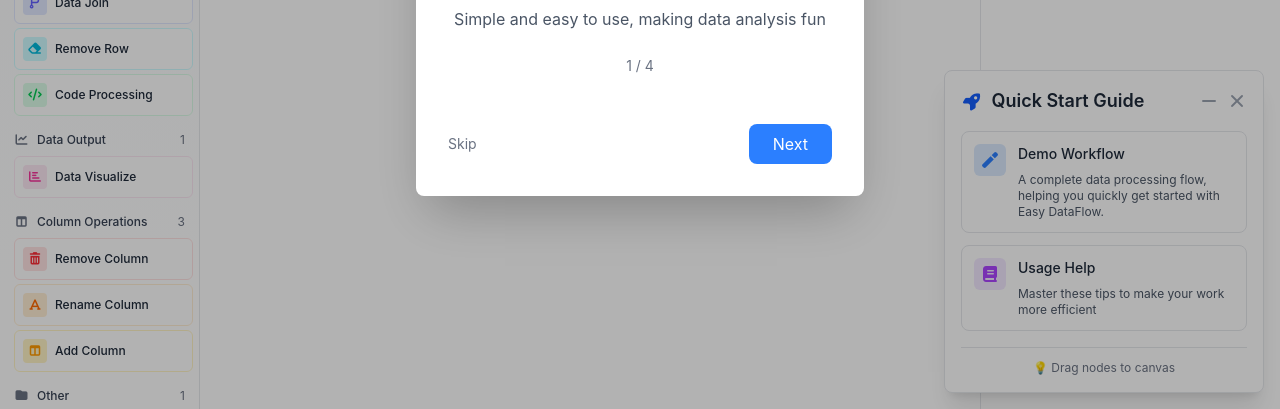
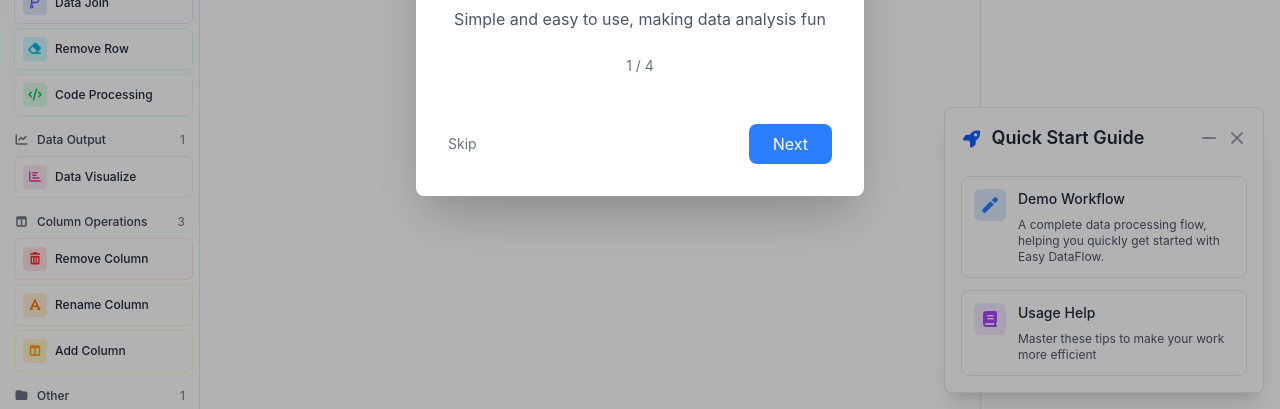
Before and after one commit to TuGuobin/easy-dataflow, a React (Vite) app: page / in a window 1280 px wide. Shown: the part 391-800 px from the top of the page. Built offline with nearby package versions, Linux system fonts and the light colour scheme; a web font is replaced by a local one.

Commit message:
ui(guide): fix overflow bug

```diff
--- a/src/components/help/quick-start-guide.tsx
+++ b/src/components/help/quick-start-guide.tsx
@@ -74,8 +74,8 @@ export const QuickStartGuide: React.FC<QuickStartGuideProps> = ({ onStartDemo, o
       </div>
 
       <div className={`fixed bottom-4 right-4 z-40 transition-all duration-300 ease-in-out transform origin-bottom-right ${!isMinimized && !isAnimating ? "opacity-100 scale-100" : "opacity-0 scale-0 pointer-events-none"}`}>
-        <div className="bg-white rounded-lg shadow-xl border border-gray-200 p-4 w-80 max-h-[70vh] flex flex-col">
-          <div className="flex items-center justify-between mb-4">
+        <div className="bg-white rounded-lg shadow-xl border border-gray-200 p-2 w-80 max-h-[70vh] flex flex-col">
+          <div className="flex items-center justify-between mb-2 p-2">
             <h3 className="text-lg font-semibold text-gray-800 flex items-center">
               <i className="fas fa-rocket text-blue-600 mr-2"></i>
               {t("help.quickStartGuide")}
@@ -90,7 +90,7 @@ export const QuickStartGuide: React.FC<QuickStartGuideProps> = ({ onStartDemo, o
             </div>
           </div>
 
-          <div className="space-y-3 flex-1">
+          <div className="space-y-3 flex-1 overflow-y-auto p-2">
             {quickActions.map((action, index) => {
               const theme = getActionTheme(action.color as Color)
               return (
@@ -106,10 +106,6 @@ export const QuickStartGuide: React.FC<QuickStartGuideProps> = ({ onStartDemo, o
               )
             })}
           </div>
-
-          <div className="mt-4 pt-3 border-t border-gray-200 flex-shrink-0">
-            <p className="text-xs text-gray-500 text-center">💡 {t("common.dragNodesToCanvas")}</p>
-          </div>
         </div>
       </div>
     </>
```
